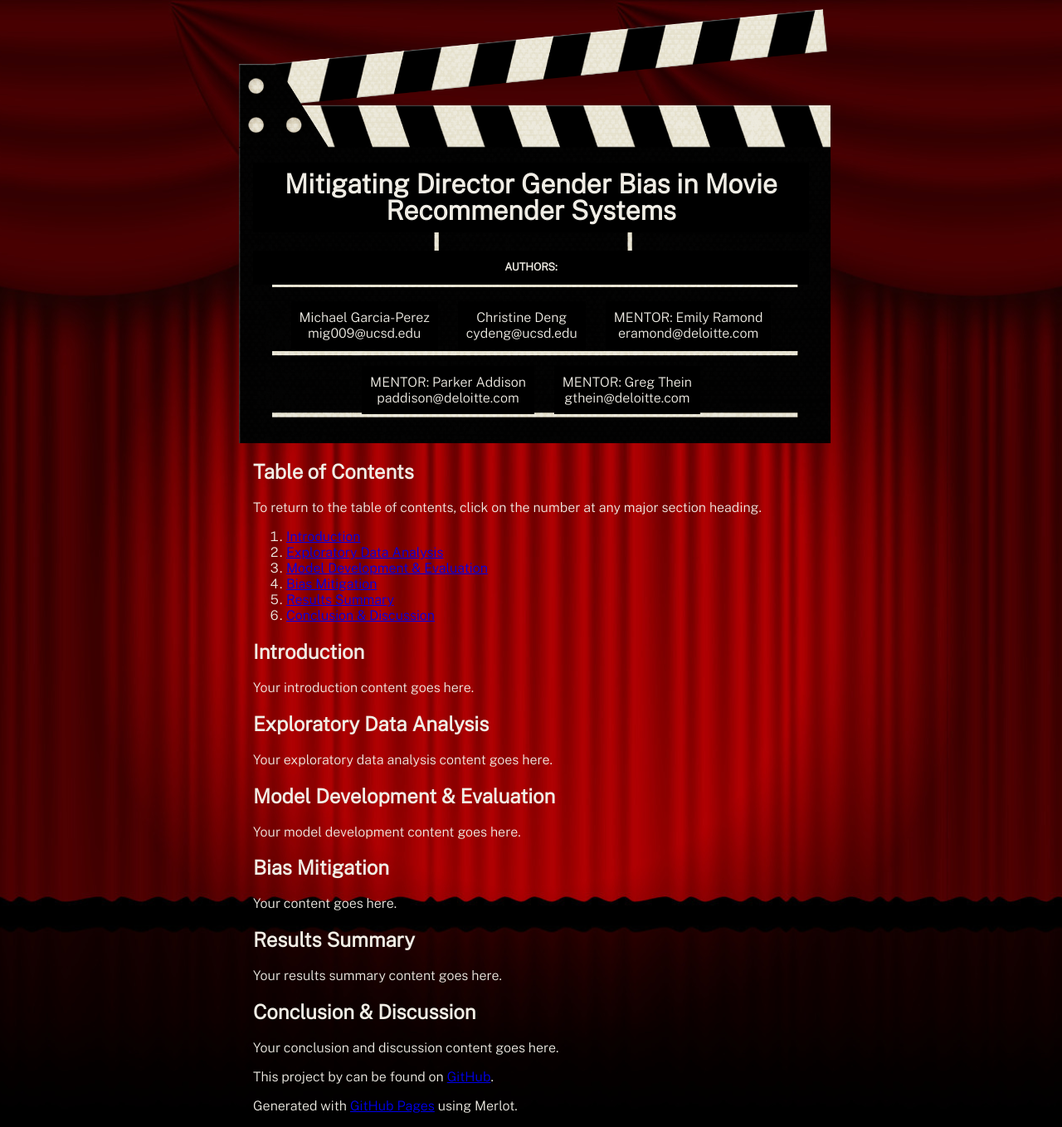
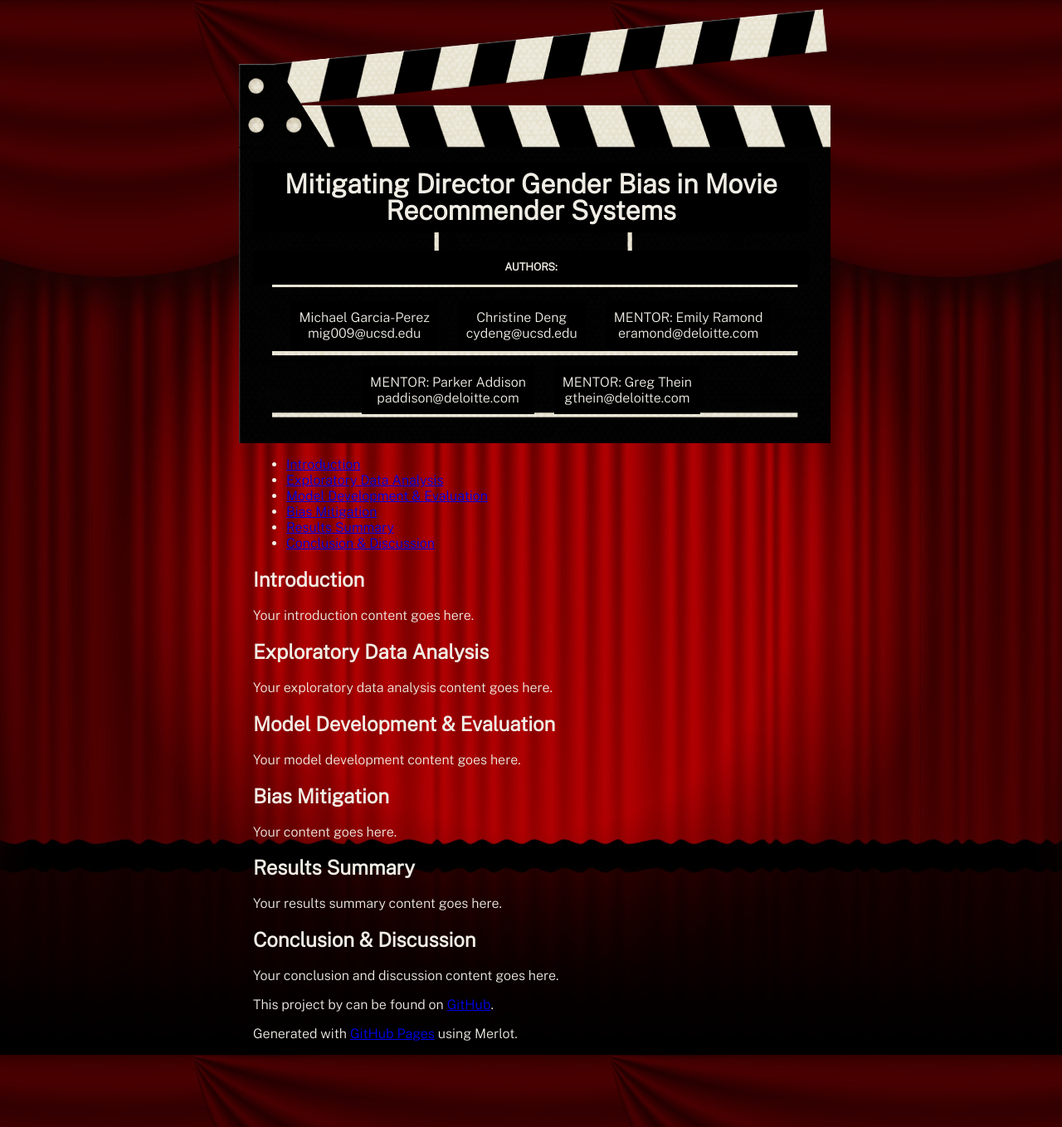
Before and after one commit to michael-garciaperez/DSC180A-Methodology-5, a Jekyll site: the page built from index.md, in a window 1280 px wide. Shown: the whole page at 83% size. Built offline with Jekyll 4.4.1, drawn with Linux system fonts in a browser that asks for light colours.

Commit message:
Update index.md

```diff
--- a/index.md
+++ b/index.md
@@ -3,15 +3,12 @@
 title: "Mitigating Director Gender Bias in Movie Recommender Systems"
 ---
 
-## Table of Contents
-To return to the table of contents, click on the number at any major section heading.
-
-1. [Introduction](#introduction)
-2. [Exploratory Data Analysis](#exploratory-data-analysis)
-3. [Model Development & Evaluation](#model-development--evaluation)
-4. [Bias Mitigation](#bias-mitigation)
-5. [Results Summary](#results-summary)
-6. [Conclusion & Discussion](#conclusion--discussion)
+- [Introduction](#introduction)
+- [Exploratory Data Analysis](#exploratory-data-analysis)
+- [Model Development & Evaluation](#model-development--evaluation)
+- [Bias Mitigation](#bias-mitigation)
+- [Results Summary](#results-summary)
+- [Conclusion & Discussion](#conclusion--discussion)
 
 ## Introduction
 
```
